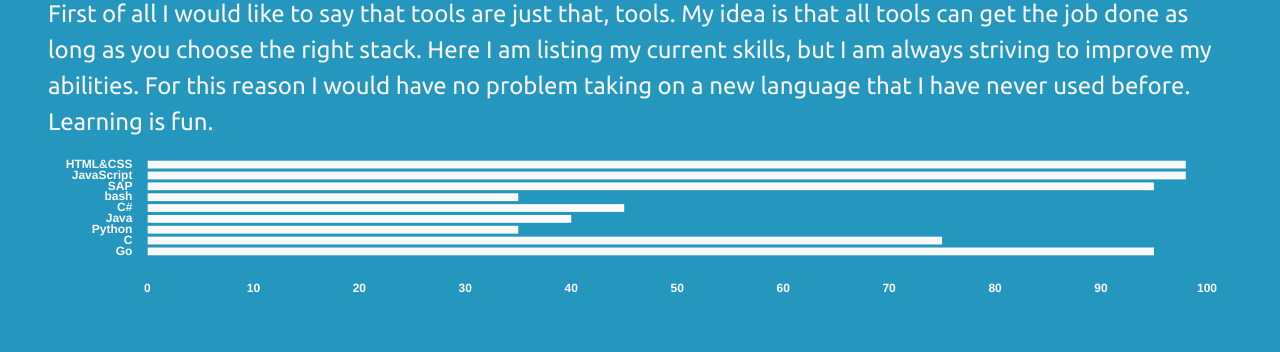
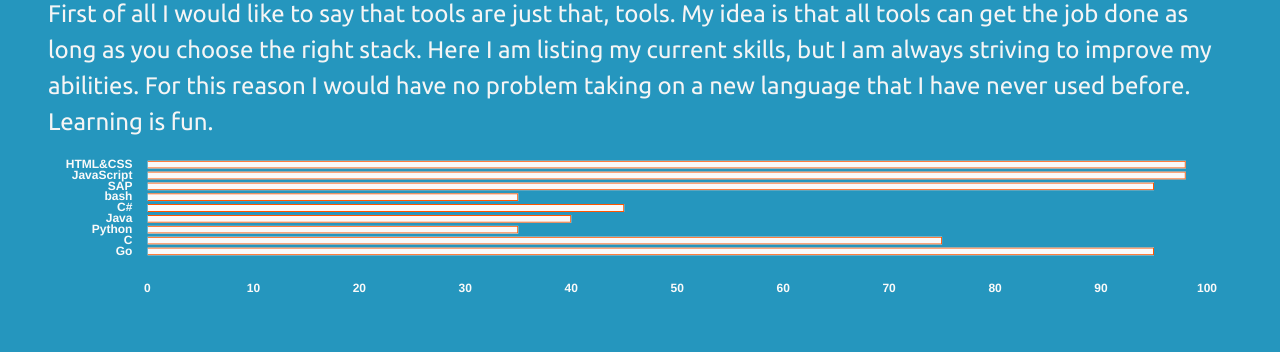
Before and after one commit to FirasSharp/me, a website: page index.html in a window 1280 px wide. Shown: the part 1731-2083 px from the top of the page. Drawn offline with nearby package versions, Linux system fonts and the light colour scheme.

Commit message:
updated the chart version and changed  hover color

```diff
--- a/index.html
+++ b/index.html
@@ -14,7 +14,7 @@
   <link rel="stylesheet" href="css/bulma.min.css" />
   <link rel="stylesheet" href="css/custom.css" />
   <link rel="stylesheet" type="text/css" href="//fonts.googleapis.com/css?family=Ubuntu" />
-  <script src="https://cdnjs.cloudflare.com/ajax/libs/Chart.js/2.4.0/Chart.min.js"></script>
+  <script src="https://cdnjs.cloudflare.com/ajax/libs/Chart.js/2.5.0/Chart.bundle.min.js" integrity="sha512-0qNBDZgOKlY8fVi38IMT+vFkFbRdh4jJehDR31fn3a61Vp8DoC1XSERCIW/AgVs+0xjRIuarbBBmt78v1btb3A==" crossorigin="anonymous" referrerpolicy="no-referrer"></script>
   <script src="https://code.jquery.com/jquery-3.6.1.min.js"
     integrity="sha256-o88AwQnZB+VDvE9tvIXrMQaPlFFSUTR+nldQm1LuPXQ=" crossorigin="anonymous"></script>
 </head>
--- a/js/chart.json
+++ b/js/chart.json
@@ -15,11 +15,11 @@
         "datasets": [
             {
                 "label": "Data",
-                "borderColor": "transparent",
+                "borderColor": "#ff5500",
                 "borderWidth": 1,
                 "fill": true,
                 "backgroundColor": "#fafafa",
-                "hoverBackgroundColor": "transparent",
+                "hoverBackgroundColor": "#ff5500",
                 "data": [
                     98,
                     98,
@@ -56,8 +56,8 @@
                     "gridLines": {
                         "drawTicks": false,
                         "display": false,
-                        "color": "transparent",
-                        "zeroLineColor": "transparent"
+                        "color": "#ff5500",
+                        "zeroLineColor": "#ff5500"
                     }
                 }
             ],
@@ -65,8 +65,8 @@
                 {
                     "gridLines": {
                         "display": false,
-                        "color": "transparent",
-                        "zeroLineColor": "transparent"
+                        "color": "#ff5500",
+                        "zeroLineColor": "#ff5500"
                     },
                     "ticks": {
                         "padding": 15,
```
